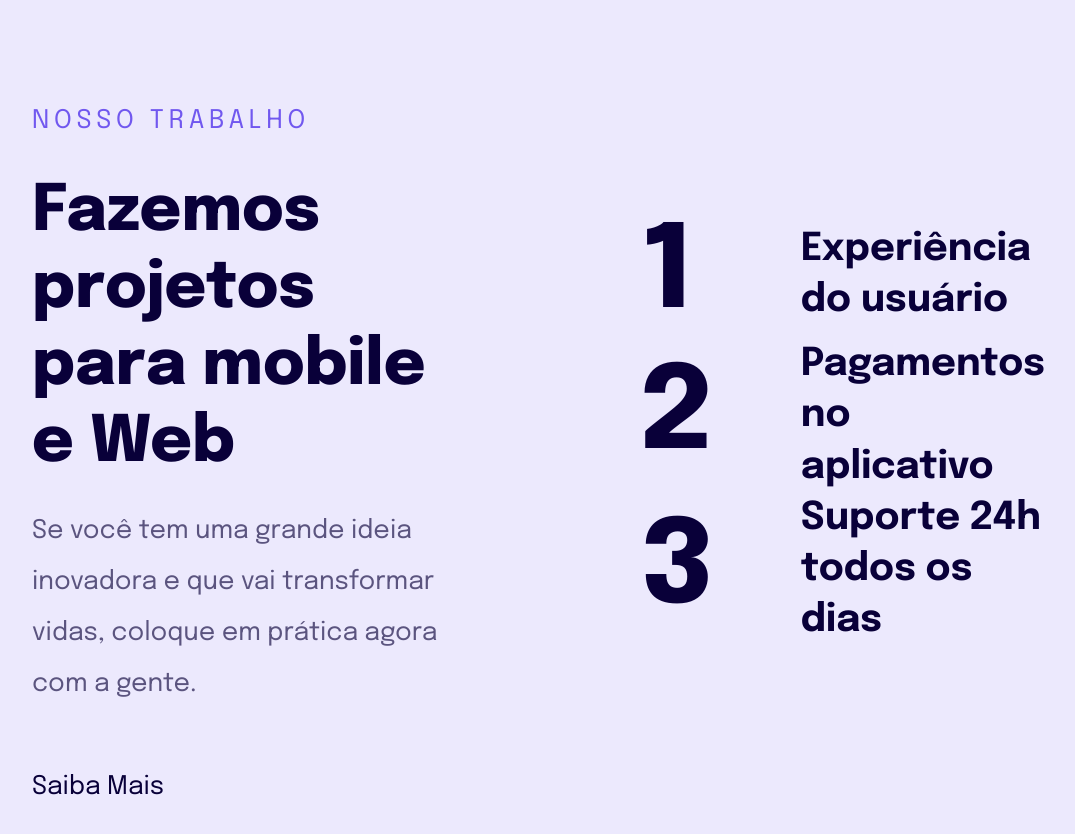
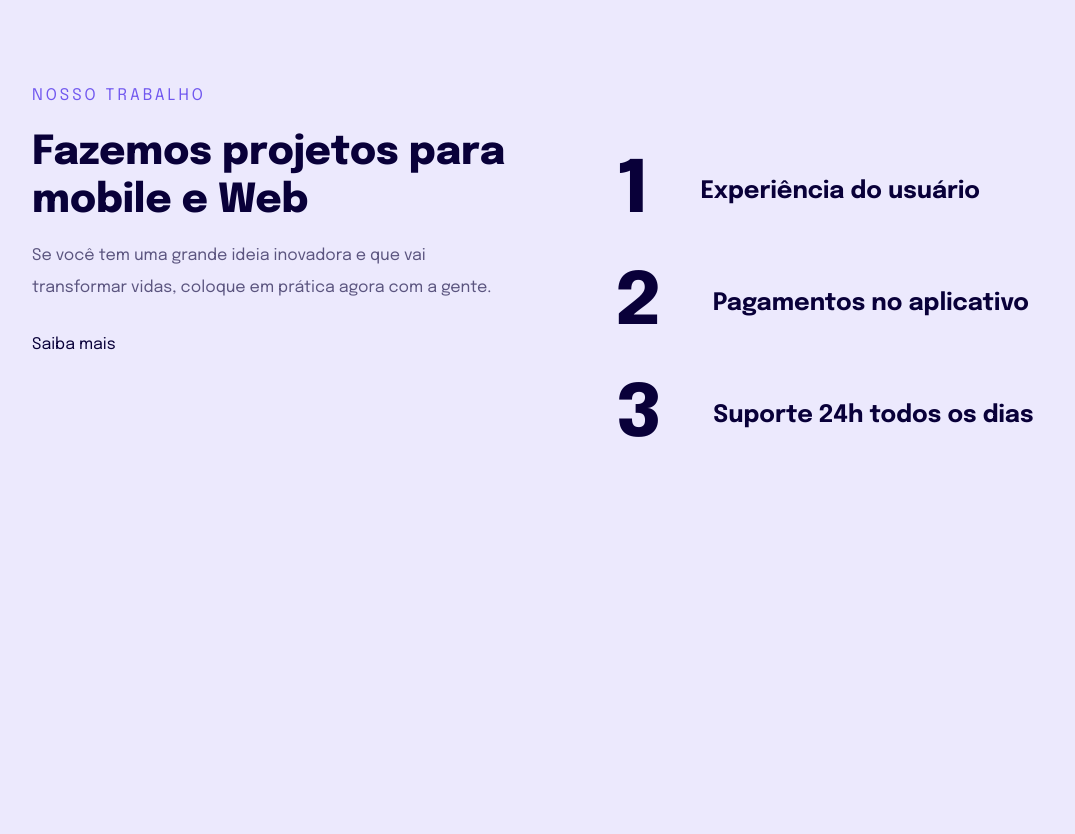
Before and after one commit to Rhogger/Responsive-Page, a plain HTML site: page index.html in a window 1280 px wide. Shown: the whole page, without its empty margins (98-1173 px from the left). After the commit the page ends 800 px from the top, so only its background shows below. Drawn offline with Linux system fonts and the light colour scheme.

Commit message:
Fixing the root unit measure

```diff
--- a/css/responsive.css
+++ b/css/responsive.css
@@ -1,4 +1,9 @@
 @media (min-width: 700px) {
+
+  body {
+    padding: 8rem;
+  }
+
   main {
     max-width: 1020px;
 
--- a/css/style.css
+++ b/css/style.css
@@ -6,7 +6,7 @@
 
 :root {
   /*62.5% of 16px = 10px */
-  font-size: 62.5;
+  font-size: 62.5%;
 }
 
 body {
@@ -15,7 +15,7 @@ body {
   font-family: 'Epilogue', sans-serif;
   font-size: 1.6rem;
 
-  padding: 6.0rem 2.3rem;
+  padding: 6rem 2.3rem 6.6rem;
 }
 
 main {
@@ -25,7 +25,7 @@ main {
 
 main p:first-child {
   line-height: 3.2rem;
-  letter-spacing: 0.3rem;
+  letter-spacing: 3px;
   text-transform: uppercase;
   color: #7158EF;
 
@@ -34,7 +34,7 @@ main p:first-child {
 
 main h1 {
   font-weight: 800;
-  font-size: 4.0rem;
+  font-size: 4rem;
   line-height: 4.8rem;
   color: #090039;
 
@@ -50,7 +50,6 @@ main h1+p {
 
 a {
   text-decoration: none;
-  line-height: 3.2rem;
   color: #090039;
 }
 
@@ -70,18 +69,20 @@ ul li {
   line-height: 3.2rem;
   color: #090039;
 
-  width: 25.7rem;
+  max-width: 25.7rem;
 
   display: flex;
-  align-items: center;
-  gap: 2.5rem;
+  /* align-items: center; */
+  gap: 3.8rem;
+}
+
+ul li+li {
+  margin-top: 3.2rem;
 }
 
 ul li span {
   font-weight: 800;
   font-size: 7.2rem;
-  line-height: 8.0rem;
+  line-height: 8rem;
   letter-spacing: -2px;
-
-  min-width: 4.7rem;
 }
--- a/index.html
+++ b/index.html
@@ -25,7 +25,7 @@
 
       <p>Se você tem uma grande ideia inovadora e que vai transformar vidas, coloque em prática agora com a gente.</p>
 
-      <a href="#">Saiba Mais</a>
+      <a href="#">Saiba mais</a>
     </div>
 
     <ul>
```
